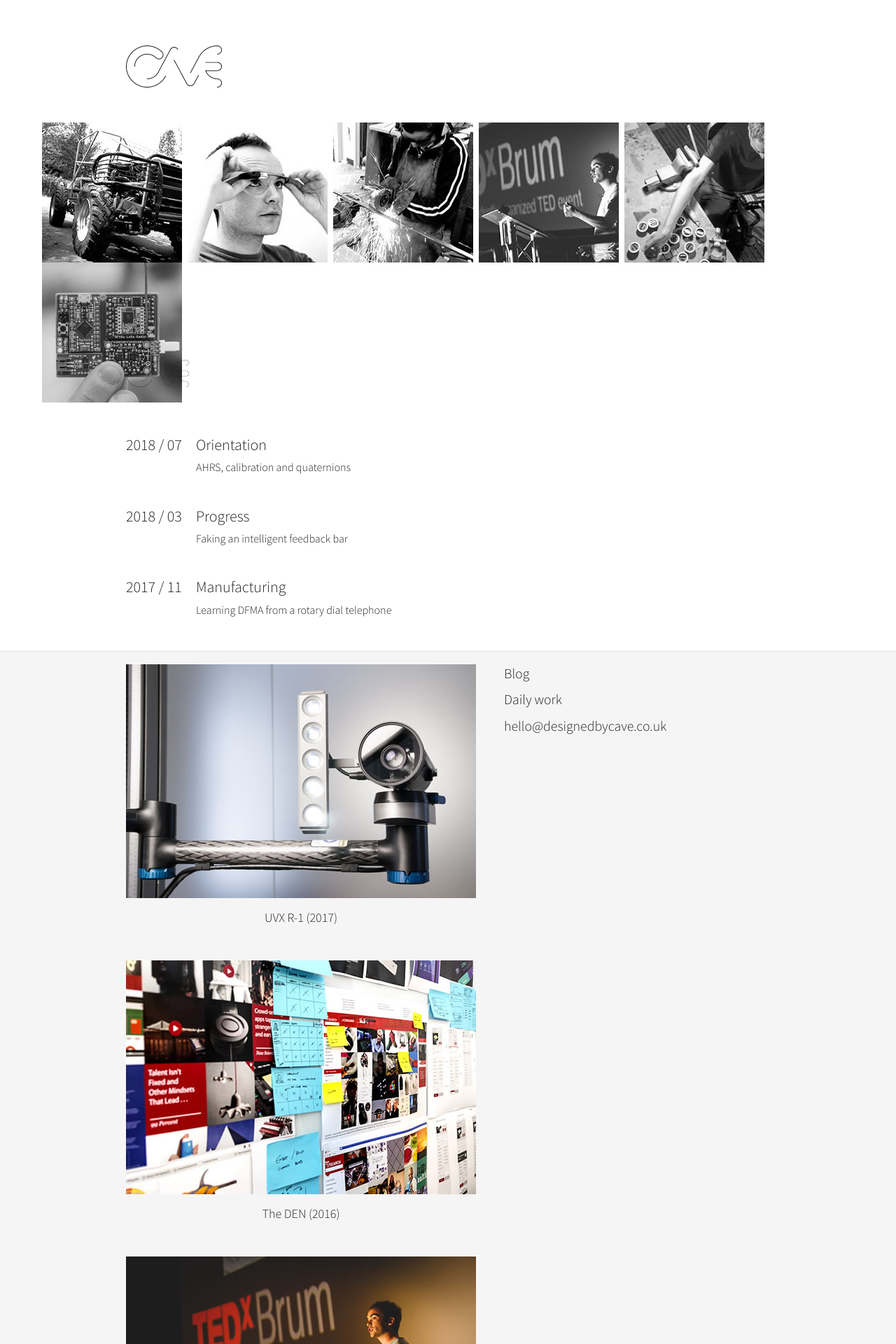
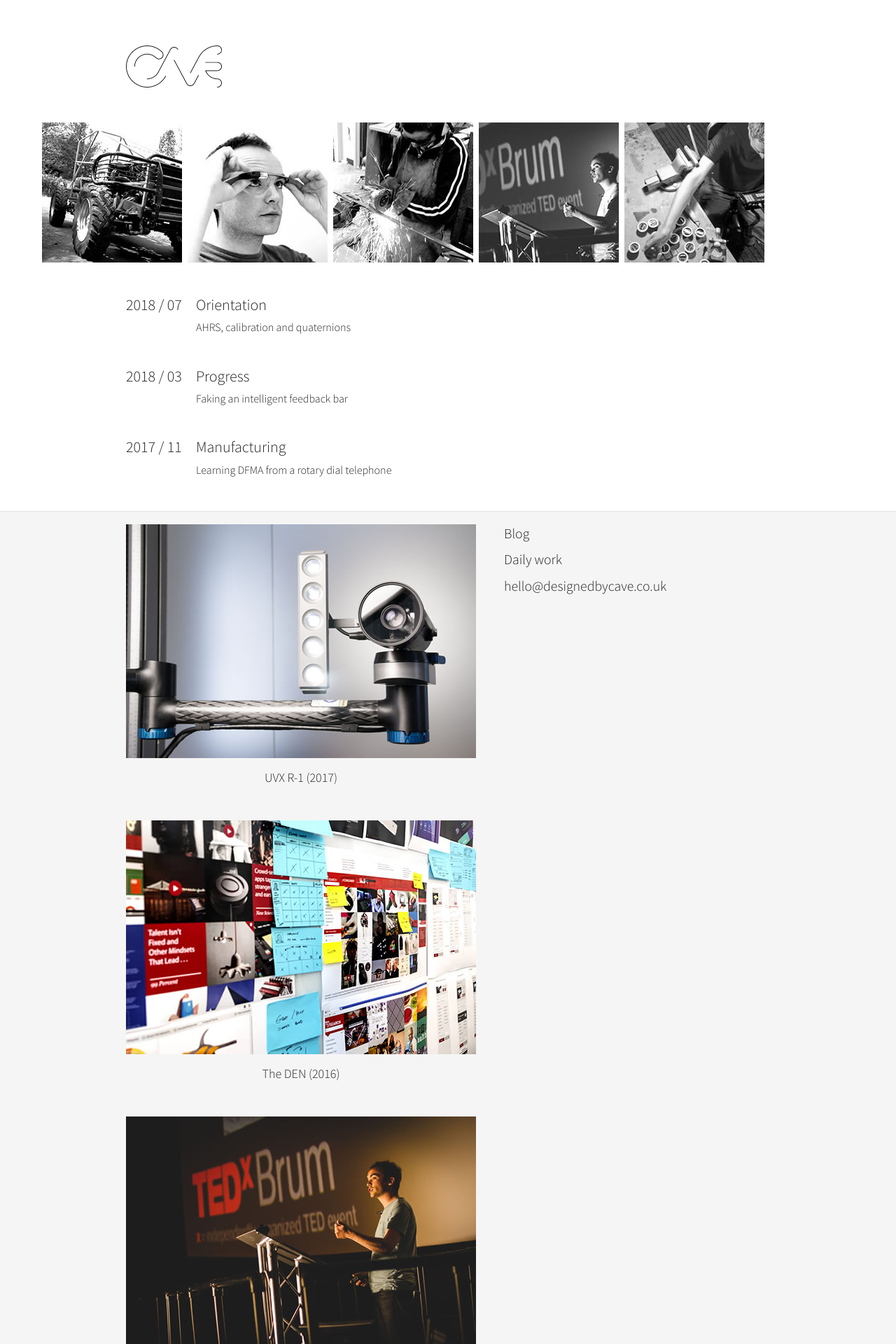
Before and after one commit to gcsalzburg/gcsalzburg.github.io, a Jekyll site: the page built from index.html, in a window 1280 px wide. Shown: the top 1920 px of the page at 70% size. Built offline with Jekyll 4.4.1, drawn with Linux system fonts in a browser that asks for light colours.

Commit message:
Fix homepage images overflow bug at mid-width screen resolutions

```diff
--- a/_sass/_homepage.scss
+++ b/_sass/_homepage.scss
@@ -8,6 +8,7 @@
     width: 316px;
     margin-left: auto;
     margin-right: auto;
+    padding-left: 0;
   }
 
   img{
@@ -49,7 +50,7 @@
 }
 
 .posts{
-    padding: 0 0 0 $leftmargin;
+    padding: 20px 0 0 $leftmargin;
     background-color: $white;
     z-index: 30;
     position: relative;
--- a/_sass/_layout.scss
+++ b/_sass/_layout.scss
@@ -24,7 +24,18 @@
 // .top-banner
 //
 .top_banner{
-    margin: 0 0 20px 60px;
+    padding: 0 0 0 60px;
+    max-height: 200px;
+    overflow: hidden;
+    background: #fff;
+    box-sizing: content-box;
+    position: relative;
+    z-index:100;
+
+    @include mobile {
+      overflow: visible;
+      max-height: initial;
+    }
 }
 
 //
```
